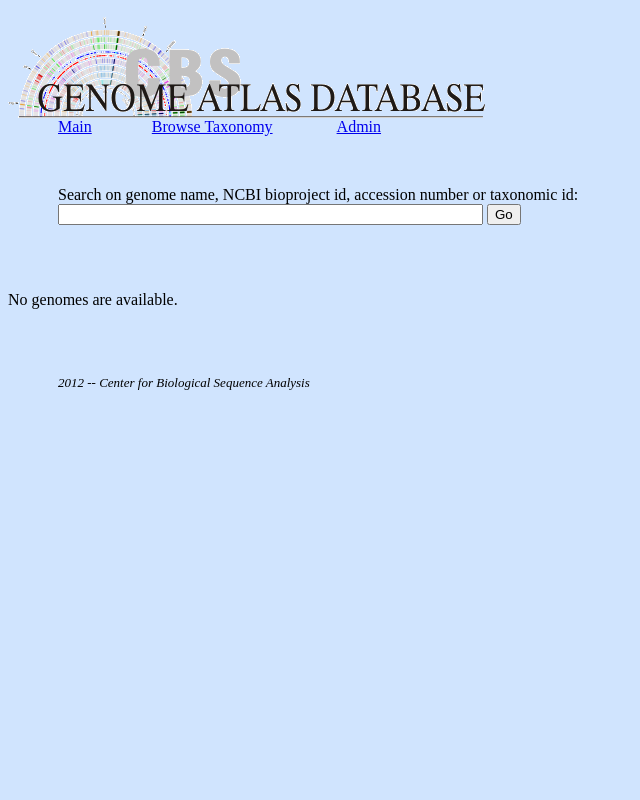
After one commit to bitmask/CBS_Genome_Atlas_Web, a Django app: page / in a window 1280 px wide. The commit adds this page. Shown: the whole page, without its empty margins (0-640 px from the left). Run offline with Django 3.2, Linux system fonts and the light colour scheme; data that the repository does not hold is empty.

Commit message:
Dev server is up and running, basic display of genomes on the main page. Uses stylesheets in static directory. Still lots of work to be done here...

```diff
--- a/genome_atlas/displaygenome/views.py
+++ b/genome_atlas/displaygenome/views.py
@@ -14,3 +14,6 @@
 
 def detail(request, genome_id):
     return HttpResponse("You're looking at genome %s." % genome_id)
+
+def frontpage(request):
+    return index(request)
--- a/genome_atlas/genome_atlas/settings.py
+++ b/genome_atlas/genome_atlas/settings.py
@@ -67,6 +67,7 @@
     # Put strings here, like "/home/html/static" or "C:/www/django/static".
     # Always use forward slashes, even on Windows.
     # Don't forget to use absolute paths, not relative paths.
+    '/home/genome_atlas/static/',
 )
 
 # List of finder classes that know how to find static files in
--- a/genome_atlas/genome_atlas/urls.py
+++ b/genome_atlas/genome_atlas/urls.py
@@ -5,8 +5,9 @@
 # admin.autodiscover()
 
 urlpatterns = patterns('',
+    url(r'^$', 'displaygenome.views.frontpage'),
     url(r'^genome/$', 'displaygenome.views.index'),
-    url(r'^genome/(?P<genome_id>\d+)$', 'displaygenome.views.detail'),
+    url(r'^genome/(?P<genome_id>\d+)/$', 'displaygenome.views.detail'),
     # Examples:
     # url(r'^$', 'genome_atlas.views.home', name='home'),
     # url(r'^genome_atlas/', include('genome_atlas.foo.urls')),
--- /dev/null
+++ b/genome_atlas/templates/genomes/footer.html
@@ -0,0 +1,4 @@
+
+<div class="footer">
+2012 -- Center for Biological Sequence Analysis
+</div>
--- /dev/null
+++ b/genome_atlas/templates/genomes/header.html
@@ -0,0 +1,13 @@
+
+<link rel="stylesheet" href="/static/style.css" type="text/css" media="screen" />
+
+<img src="/static/galogo.png">
+<div>
+<a class="headerlink" href="/">Main</a><a class="headerlink" href="/taxonomy/">Browse Taxonomy</a> <a class="headerlink" href="/admin/">Admin</a>
+</div>
+
+<div class="searchbox">
+Search on genome name, NCBI bioproject id, accession number or taxonomic id:
+<br>
+<input type="text" name="query" size="50"> <button type="button" name="go">Go</button>
+</div>
--- a/genome_atlas/templates/genomes/index.html
+++ b/genome_atlas/templates/genomes/index.html
@@ -1,9 +1,43 @@
+{% include "genomes/header.html" %}
+
+
+
 {% if latest_genome_list %}
-    <ul>
+<div>
+Most recently added genomes:
+</div>
+    <table border=1>
+        <tr>
+            <th>Tax id</th>
+            <th>Bioproject id</th>
+            <th>Genome Name</th>
+            <th>Score</th>
+            <th>Chromosomes</th>
+            <th>Plasmids</th>
+            <th>Length (bp)</th>
+            <th>Genes</th>
+            <th>Percent AT</th>
+            <th>rRNA</th>
+            <th>tRNA</th>
+            <th>Accessions</th>
     {% for genome in latest_genome_list %}
-        <li><a href="/genome/{{ genome.id }}/">{{ genome.genome_name }}</a></li>
+        <tr>
+            <td>{{ genome.tax_id }}</td>
+            <td>{{ genome.bioproject_id }}</td>
+            <td><a href="/genome/{{ genome.genome_id }}/">{{ genome.genome_name }}</a></td>
+            <td>{{ genome.score }}</td>
+            <td>{{ genome.chromosome_count }}</td>
+            <td>{{ genome.plasmid_count }}</td>
+            <td>{{ genome.total_bp }}</td>
+            <td>{{ genome.gene_count }}</td>
+            <td>{{ genome.percent_at }}</td>
+            <td>{{ genome.rrna_count }}</td>
+            <td>{{ genome.trna_count }}</td>
+            <td>{{ genome.accessions }}</td>
     {% endfor %}
-    </ul>
+    </table>
 {% else %}
     <p>No genomes are available.</p>
 {% endif %}
+
+{% include "genomes/footer.html" %}
--- /dev/null
+++ b/static/style.css
@@ -0,0 +1,22 @@
+body
+{
+    background-color:#d0e4fe;
+}
+
+.headerlink
+{
+    padding:    10px;
+    padding-left: 50px;
+}
+
+.searchbox
+{
+    padding:    50px;
+}
+
+.footer
+{
+    padding:    50px;
+    font-size:  small;
+    font-style: italic;
+}
```
Also changed, not shown: genome_atlas/displaygenome/models.py (+29 -0 lines), static/galogo.png (added), 5 other files.
